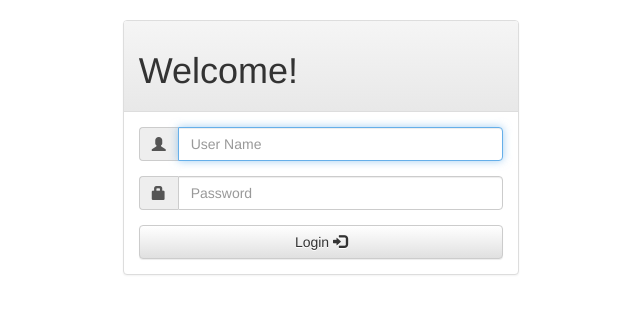
After one commit to Ruhshan/laughing-carnival, a Django app: page /login/ in a window 1280 px wide. The commit adds this page. Shown: the top 314 px of the page, without its empty margins (319-959 px from the left). Run offline with Django 3.2, Linux system fonts and the light colour scheme; some libraries are stand-ins or nearby versions.

Commit message:
secured the service

```diff
--- a/AdorProducts/settings.py
+++ b/AdorProducts/settings.py
@@ -163,3 +163,6 @@ STATICFILES_DIRS = [
 ]
 
 SHELL_PLUS = "ipython"
+
+LOGIN_URL="/login/"
+LOGIN_REDIRECT_URL = '/app'
--- a/AdorProducts/urls.py
+++ b/AdorProducts/urls.py
@@ -18,8 +18,14 @@ from django.urls import path
 from django.urls import include
 from app.urls import router
 
+from django.contrib.auth import views as auth_views
+
+
+
 urlpatterns = [
     path('admin/', admin.site.urls),
     path('app/', include('app.urls')),
-    path('api/', include((router.urls,'app')))
+    path('api/', include((router.urls,'app'))),
+    path('login/', auth_views.LoginView.as_view(template_name="login.html"), name='login'),
+    path('logout/', auth_views.LogoutView.as_view(next_page='/login'),name='logout'),
 ]
--- /dev/null
+++ b/templates/login.html
@@ -0,0 +1,79 @@
+<!DOCTYPE html>
+<html lang="en">
+{% load i18n %}
+<head>
+    <meta charset="UTF-8">
+    <title>Login</title>
+    <!-- Latest compiled and minified CSS -->
+    <link rel="stylesheet" href="https://maxcdn.bootstrapcdn.com/bootstrap/3.3.7/css/bootstrap.min.css"
+          integrity="sha384-BVYiiSIFeK1dGmJRAkycuHAHRg32OmUcww7on3RYdg4Va+PmSTsz/K68vbdEjh4u" crossorigin="anonymous">
+
+    <!-- Optional theme -->
+    <link rel="stylesheet" href="https://maxcdn.bootstrapcdn.com/bootstrap/3.3.7/css/bootstrap-theme.min.css"
+          integrity="sha384-rHyoN1iRsVXV4nD0JutlnGaslCJuC7uwjduW9SVrLvRYooPp2bWYgmgJQIXwl/Sp" crossorigin="anonymous">
+
+    <!-- Latest compiled and minified JavaScript -->
+    <script src="https://maxcdn.bootstrapcdn.com/bootstrap/3.3.7/js/bootstrap.min.js"
+            integrity="sha384-Tc5IQib027qvyjSMfHjOMaLkfuWVxZxUPnCJA7l2mCWNIpG9mGCD8wGNIcPD7Txa"
+            crossorigin="anonymous"></script>
+</head>
+<body>
+
+<div class="container col-xs-12 col-sm-offset-2 col-sm-8 col-md-offset-3 col-md-6 col-lg-offset-4 col-lg-4">
+    <br/>
+
+    {% if form.errors %}
+        <div class="alert alert-danger" role="alert">
+            {% trans "Your username and password didn't match. Please try again." %}
+        </div>
+    {% endif %}
+    {% if next %}
+        <div class="alert alert-warning" role="alert">
+            {% trans "Please Login!" %}
+        </div>
+    {% endif %}
+
+    <div class="panel panel-default">
+        <div class="panel-heading">
+            <h1> {% trans "Welcome!" %}</h1>
+        </div>
+        <div class="panel-body">
+            <form method="post" action="{% url 'login' %}">
+
+                {% csrf_token %}
+                {% for field in form %}
+                    {% if field.html_name == 'username' %}
+                        <div class="form-group">
+                            <div class="input-group">
+                            <span class="input-group-addon">
+                                <i class="glyphicon glyphicon-user" style="width: auto"></i>
+                            </span>
+                                <input id="id_username" type="text" class="form-control" name="username" autofocus
+                                       required id="id_username" maxlength="254"
+                                       placeholder="{% trans 'User Name' %}"/>
+                            </div>
+                        </div>
+                    {% endif %}
+                    {% if field.html_name == 'password' %}
+                        <div class="form-group">
+                            <div class="input-group">
+                            <span class="input-group-addon">
+                                <i class="glyphicon glyphicon-lock" style="width: auto"></i>
+                            </span>
+                                <input id="id_password" type="password" class="form-control" name="password"
+                                       placeholder="{% trans 'Password' %}" required/>
+                            </div>
+                        </div>
+                    {% endif %}
+                {% endfor %}
+                <button id="btnLogin" type="submit" class="btn btn-default" style="width: 100%">
+                    {% trans 'Login' %}
+                    <i class="glyphicon glyphicon-log-in"></i>
+                </button>
+            </form>
+        </div>
+    </div>
+</div>
+
+</body>
+</html>
```
Also changed, not shown: app/templates/app/auto_invoice.html (+19 -2 lines), app/views.py (+8 -4 lines), static/js/Invoice/Invoice.js (+50 -32 lines).
